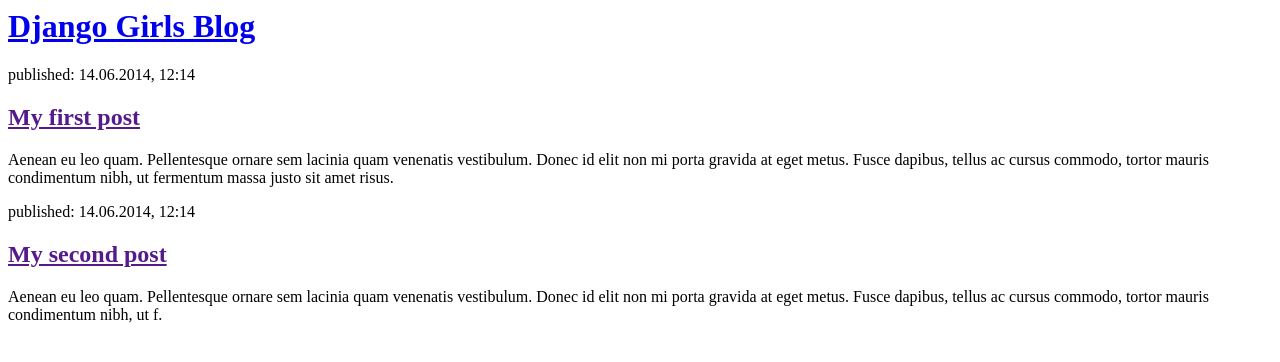
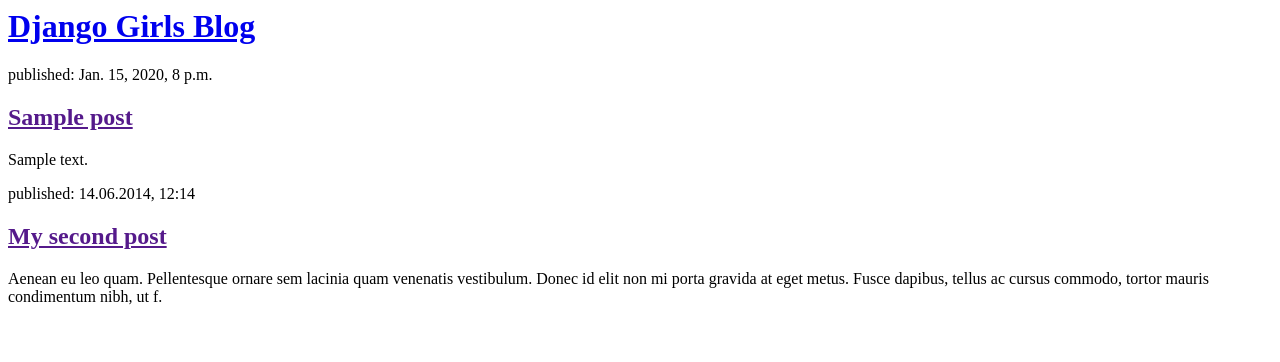
Before and after one commit to tonythetofu/my-first-blog, a Django app: template blog/templates/blog/post_list.html in a window 1280 px wide. Shown: the top 362 px of the page. Run offline with Django 3.2, Linux system fonts and the light colour scheme; the template is opened without the code that fills it: values that come from a table or form of the project are taken from there, others are empty; tables that the repository leaves empty hold one stand-in row (values such as "Sample post").

Commit message:
Modified templates to display posts from database.

```diff
--- a/blog/templates/blog/post_list.html
+++ b/blog/templates/blog/post_list.html
@@ -7,10 +7,13 @@
             <h1><a href="/">Django Girls Blog</a></h1>
         </div>
 
+    {% for post in posts %}
         <div>
-            <p>published: 14.06.2014, 12:14</p>
-            <h2><a href="">My first post</a></h2>
-            <p>Aenean eu leo quam. Pellentesque ornare sem lacinia quam venenatis vestibulum. Donec id elit non mi porta gravida at eget metus. Fusce dapibus, tellus ac cursus commodo, tortor mauris condimentum nibh, ut fermentum massa justo sit amet risus.</p>
+            <p>published: {{ post.published_date }}</p>
+        <h2><a href="">{{ post.title }}</a></h2>
+        <p>{{ post.text|linebreaksbr }}</p>
+    </div>
+            {% endfor %}
         </div>
 
         <div>
```
